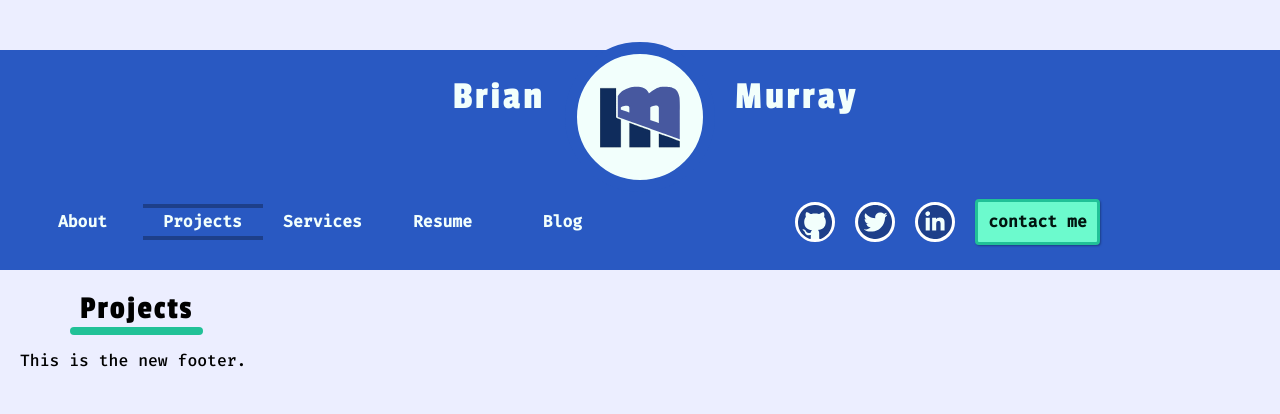
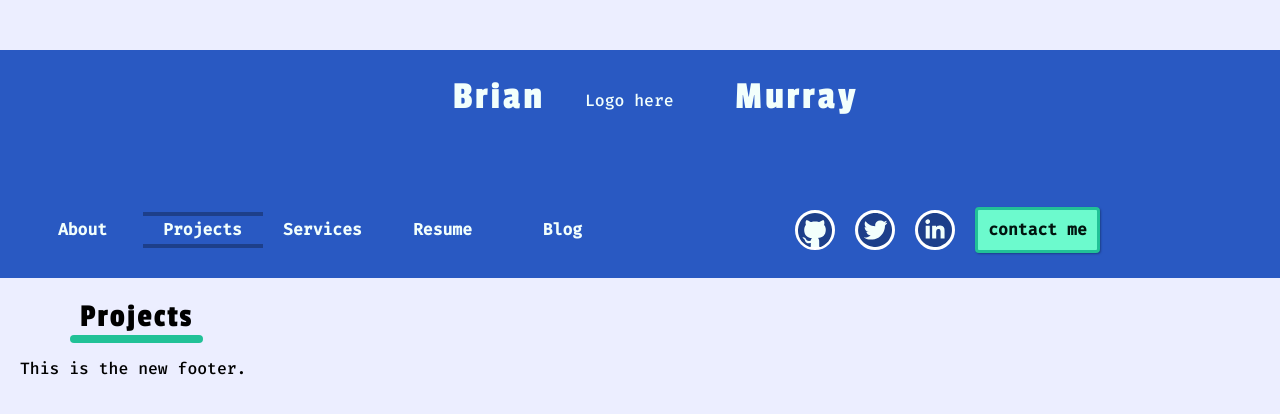
Before and after one commit to murraycoding/portfolio-website, a Next.js app: page /projects in a window 1280 px wide. Shown: the top 414 px of the page. Built offline with nearby package versions, Linux system fonts and the light colour scheme.

Commit message:
removed old logo and updated svgs

```diff
--- a/components/Header.js
+++ b/components/Header.js
@@ -16,28 +16,213 @@ export default function Header() {
       </nav>
       <div className={HeaderStyles.logoDivHolder}>
         <div className={`${HeaderStyles.first} text-xlarge`}>Brian</div>
-        <Link href="/">
-        <div className={HeaderStyles.logodiv}>
-          <img src="/personal-logo.svg" />
-        </div>
-        </Link>
+        <p>Logo here</p>
         <div className={`${HeaderStyles.last} text-xlarge`}>Murray</div>
       </div>
       <div className={HeaderStyles.externalLinks}>
         <div className={HeaderStyles.socialLinks}>
           <a href="https://github.com/murraycoding" target="_blank">
             <div className={HeaderStyles.temp}>
-              <img src="/github.svg" />
+            <svg xmlns="http://www.w3.org/2000/svg"
+     width="6.13333in" height="6.13333in"
+     viewBox="0 0 552 552">
+  <path id="github" fill="currentColor"
+         stroke="none"
+        d="M 208.00,489.00
+           C 208.00,489.00 208.00,534.00 208.00,534.00
+             208.00,536.98 208.10,540.13 207.20,543.00
+             202.21,558.84 181.98,549.67 172.00,545.42
+             140.40,531.95 110.52,513.23 86.00,489.00
+             43.19,446.69 15.11,394.26 4.42,335.00
+             0.39,312.62 -0.26,292.63 0.00,270.00
+             0.00,270.00 0.91,260.00 0.91,260.00
+             3.25,226.56 11.73,193.48 25.69,163.00
+             41.44,128.61 60.89,101.47 88.00,75.01
+             99.58,63.71 112.56,53.96 126.00,45.00
+             221.31,-18.51 345.92,-14.38 438.00,53.15
+             472.27,78.29 499.56,111.77 519.69,149.00
+             519.69,149.00 527.25,165.00 527.25,165.00
+             541.29,194.50 548.86,228.55 551.09,261.00
+             551.09,261.00 552.00,273.00 552.00,273.00
+             552.03,294.56 551.43,313.65 547.58,335.00
+             537.01,393.56 506.29,452.77 462.00,492.83
+             437.12,515.34 409.15,533.78 378.00,546.40
+             368.16,550.38 349.42,558.16 344.65,543.00
+             343.89,540.60 344.00,537.52 344.00,535.00
+             344.00,535.00 344.00,477.00 344.00,477.00
+             344.00,459.84 345.06,446.67 339.14,430.00
+             334.90,418.09 331.67,416.44 325.00,407.00
+             325.00,407.00 347.00,403.80 347.00,403.80
+             372.73,398.68 398.22,389.11 416.96,369.99
+             438.16,348.36 447.71,319.67 450.08,290.00
+             450.08,290.00 451.00,280.00 451.00,280.00
+             451.26,257.14 450.54,241.34 440.69,220.00
+             438.16,214.52 433.47,206.95 429.96,202.00
+             428.26,199.61 424.58,195.58 423.92,193.00
+             423.24,190.36 425.18,184.85 425.87,182.00
+             427.35,175.86 427.99,171.31 428.00,165.00
+             428.02,151.63 428.23,145.30 424.58,132.00
+             421.31,120.11 421.39,117.78 411.00,118.01
+             395.53,118.36 376.24,128.58 363.00,136.15
+             359.17,138.34 348.11,145.97 345.00,146.49
+             342.21,146.96 328.85,143.37 325.00,142.60
+             314.58,140.50 296.45,138.02 286.00,138.00
+             263.66,137.97 256.55,137.79 234.00,141.27
+             234.00,141.27 208.00,146.48 208.00,146.48
+             204.33,146.38 200.99,143.61 198.00,141.69
+             198.00,141.69 183.00,132.78 183.00,132.78
+             171.05,126.47 153.64,118.16 140.00,118.00
+             140.00,118.00 131.00,118.00 131.00,118.00
+             128.98,131.06 123.90,136.73 123.04,159.00
+             122.84,164.10 124.47,175.86 125.65,181.00
+             126.21,183.42 128.32,190.07 128.07,192.00
+             127.72,194.67 124.98,197.85 123.37,200.00
+             119.47,205.24 117.33,208.21 114.18,214.00
+             106.38,228.34 101.03,245.59 101.00,262.00
+             101.00,262.00 101.00,281.00 101.00,281.00
+             101.01,287.96 102.10,296.10 103.25,303.00
+             108.44,334.18 121.04,361.20 147.00,380.52
+             156.27,387.42 165.35,391.76 176.00,396.00
+             188.14,400.84 213.06,406.72 226.00,407.00
+             222.75,413.92 218.71,415.21 213.81,427.00
+             213.81,427.00 208.02,445.36 208.02,445.36
+             204.46,450.21 187.93,452.73 182.00,453.03
+             164.56,453.92 151.08,450.68 138.43,437.71
+             126.83,425.83 126.62,416.74 110.00,403.67
+             103.00,398.16 93.14,393.38 84.00,393.72
+             80.75,393.85 73.42,395.28 75.17,400.04
+             76.68,404.18 84.40,409.45 88.00,412.04
+             93.61,416.07 97.56,420.42 101.57,426.00
+             113.80,443.03 114.51,454.02 122.49,465.00
+             125.89,469.67 129.45,473.75 134.00,477.33
+             150.33,490.20 164.06,492.03 184.00,492.00
+             193.51,491.99 199.05,490.21 208.00,489.00 Z" />
+</svg>
             </div>
           </a>
           <a href="https://twitter.com/BrianMDeveloper" target="_blank" className="externalLink">
             <div className={HeaderStyles.temp}>
-              <img src="/twitter2.svg" />
+            <svg xmlns="http://www.w3.org/2000/svg"
+     width="4.33333in" height="4.33333in"
+     viewBox="0 0 390 390">
+  <path id="Twitter BG"
+        fill="currentColor" stroke="none" fill-rule="evenodd"
+        d="M 178.00,0.21
+           C 178.00,0.21 205.00,0.21 205.00,0.21
+             225.59,0.03 254.10,7.57 273.00,15.72
+             298.21,26.59 318.97,41.14 337.96,61.00
+             347.60,71.07 357.38,84.86 364.28,97.00
+             400.78,161.19 398.67,241.01 358.31,303.00
+             341.30,329.12 318.07,350.28 291.00,365.58
+             267.04,379.12 231.64,389.96 204.00,390.00
+             204.00,390.00 183.00,390.00 183.00,390.00
+             168.35,389.82 146.01,384.35 132.00,379.67
+             114.07,373.67 97.37,365.16 82.00,354.14
+             5.65,299.43 -19.11,200.39 17.43,115.00
+             37.00,69.26 76.96,31.72 123.00,13.45
+             142.23,5.82 157.86,3.30 178.00,0.21 Z
+           M 329.00,89.00
+           C 321.61,91.58 304.06,100.58 298.00,100.71
+             291.97,100.85 283.81,93.22 278.00,90.27
+             269.15,85.79 259.76,84.89 250.00,85.00
+             226.74,85.28 205.75,101.70 199.43,124.00
+             195.52,137.77 197.40,140.00 198.00,153.00
+             168.39,147.43 150.29,145.93 124.00,128.48
+             114.96,122.48 107.69,116.68 100.00,109.00
+             95.95,104.96 88.56,96.48 84.00,94.00
+             80.73,105.58 77.07,107.70 77.00,122.00
+             76.91,141.28 83.22,156.30 99.00,168.00
+             87.80,167.75 85.78,164.29 76.00,162.00
+             77.60,181.75 82.18,196.28 99.00,208.51
+             104.43,212.46 110.27,215.39 117.00,216.00
+             117.00,216.00 117.00,218.00 117.00,218.00
+             117.00,218.00 96.00,218.00 96.00,218.00
+             101.11,240.38 122.48,255.96 145.00,257.00
+             127.62,271.92 101.77,280.03 79.00,280.00
+             79.00,280.00 66.00,279.00 66.00,279.00
+             72.02,286.65 83.05,290.61 92.00,293.95
+             118.18,303.73 130.37,305.32 158.00,305.00
+             158.00,305.00 168.00,304.09 168.00,304.09
+             232.92,299.35 284.69,254.15 302.42,192.00
+             305.29,181.94 308.88,164.30 309.00,154.00
+             309.04,150.37 308.56,145.23 310.17,142.00
+             312.22,137.91 317.61,134.08 321.00,130.91
+             327.44,124.90 332.39,119.08 336.00,111.00
+             336.00,111.00 308.00,119.00 308.00,119.00
+             318.46,109.92 325.71,103.03 329.00,89.00 Z" />
+</svg>
             </div>
           </a>
           <a href="https://www.linkedin.com/in/brian-murray-3622b0188/" target="_blank" className="externalLink">
             <div className={HeaderStyles.temp}>
-              <img src="/linkedin.svg" />
+            <svg xmlns="http://www.w3.org/2000/svg"
+     width="5.68889in" height="5.68889in"
+     viewBox="0 0 512 512">
+  <path id="Selection"
+        fill="currentColor" stroke="none"
+        d="M 252.00,0.42
+           C 252.00,0.42 273.00,1.00 273.00,1.00
+             288.07,1.18 313.30,6.38 328.00,10.58
+             404.37,32.37 465.27,89.37 494.20,163.00
+             502.44,183.95 510.73,216.53 511.04,239.00
+             511.04,239.00 511.04,248.00 511.04,248.00
+             511.04,248.00 511.92,256.00 511.92,256.00
+             511.92,256.00 511.00,271.00 511.00,271.00
+             510.97,288.30 505.16,316.31 499.98,333.00
+             475.43,411.95 412.63,474.53 334.00,499.66
+             317.84,504.82 288.77,510.92 272.00,511.00
+             272.00,511.00 256.00,511.92 256.00,511.92
+             256.00,511.92 248.00,511.04 248.00,511.04
+             248.00,511.04 239.00,511.04 239.00,511.04
+             216.53,510.73 183.95,502.44 163.00,494.20
+             132.39,482.17 106.43,465.93 82.00,443.83
+             40.07,405.92 12.37,351.55 3.44,296.00
+             2.15,287.97 1.01,277.09 1.00,269.00
+             1.00,269.00 0.08,256.00 0.08,256.00
+             0.08,256.00 0.96,248.00 0.96,248.00
+             0.96,248.00 0.96,239.00 0.96,239.00
+             0.96,239.00 2.72,222.00 2.72,222.00
+             6.33,194.22 14.30,168.29 26.32,143.00
+             55.64,81.29 114.70,31.39 180.00,11.72
+             196.75,6.67 223.67,1.03 241.00,1.00
+             245.57,0.99 247.36,1.08 252.00,0.42 Z
+           M 141.00,96.30
+           C 133.87,97.65 128.66,99.67 123.17,104.62
+             100.35,125.20 113.76,164.70 145.00,165.96
+             176.17,167.22 193.43,130.17 172.68,107.09
+             169.63,103.70 165.18,100.69 161.00,98.88
+             154.27,95.97 148.20,95.58 141.00,96.30 Z
+           M 400.00,384.00
+           C 400.00,384.00 400.00,289.00 400.00,289.00
+             400.00,265.39 401.12,242.17 391.14,220.00
+             381.21,197.96 359.41,187.04 336.00,187.00
+             336.00,187.00 322.00,187.00 322.00,187.00
+             314.46,187.09 303.75,190.05 297.00,193.37
+             285.23,199.17 279.77,205.97 272.00,216.00
+             272.00,216.00 272.00,198.00 272.00,198.00
+             272.00,198.00 270.40,192.02 270.40,192.02
+             270.40,192.02 263.00,191.00 263.00,191.00
+             263.00,191.00 228.00,191.00 228.00,191.00
+             228.00,191.00 214.60,192.02 214.60,192.02
+             214.60,192.02 213.00,200.00 213.00,200.00
+             213.00,200.00 213.00,341.00 213.00,341.00
+             213.00,341.00 213.00,371.00 213.00,371.00
+             213.00,371.00 214.02,382.40 214.02,382.40
+             214.02,382.40 222.00,384.00 222.00,384.00
+             222.00,384.00 274.00,384.00 274.00,384.00
+             274.00,384.00 274.00,309.00 274.00,309.00
+             274.00,294.64 272.87,276.64 277.04,263.00
+             281.81,247.39 294.05,239.70 310.00,240.02
+             315.30,240.12 321.62,241.57 326.00,244.65
+             337.41,252.66 339.84,269.99 340.00,283.00
+             340.00,283.00 340.00,384.00 340.00,384.00
+             340.00,384.00 400.00,384.00 400.00,384.00 Z
+           M 177.00,191.00
+           C 177.00,191.00 116.00,191.00 116.00,191.00
+             116.00,191.00 116.00,384.00 116.00,384.00
+             116.00,384.00 177.00,384.00 177.00,384.00
+             177.00,384.00 177.00,191.00 177.00,191.00 Z" />
+</svg>
             </div>
           </a>
         </div>
--- a/styles/Header.module.scss
+++ b/styles/Header.module.scss
@@ -74,7 +74,6 @@
 
 .externalLinks {
   grid-area: extlinks;
-  color: red;
   justify-self: center;
   display: flex;
   align-items: center;
@@ -84,8 +83,9 @@
   display: flex;
   flex-direction: row;
   gap: 20px;
+  color: $blueshadow;
   div {
-    color: $blue;
+    color: $blueshadow;
   }
 }
 
@@ -99,7 +99,6 @@
   display: flex;
   justify-content: center;
   align-items: center;
-  color: red;
   &:hover {
     background-color: $aqua;
     cursor: pointer;
@@ -108,9 +107,6 @@
   img {
     height: 34px;
     width: 34px;
-  }
-  svg {
-    fill: $blue;
   }
 }
 
```
